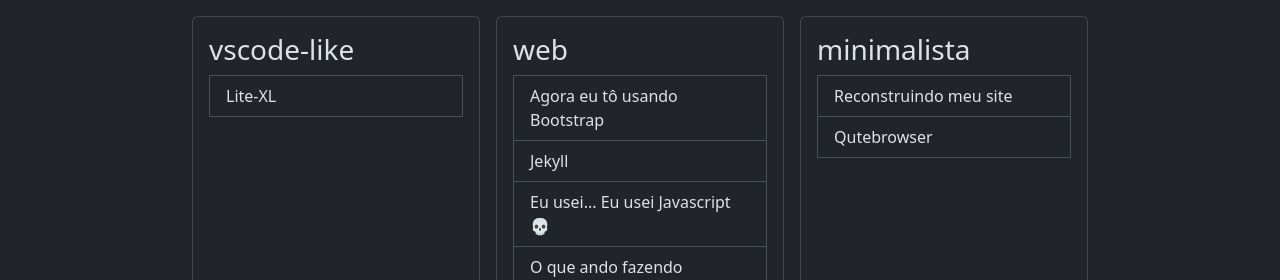
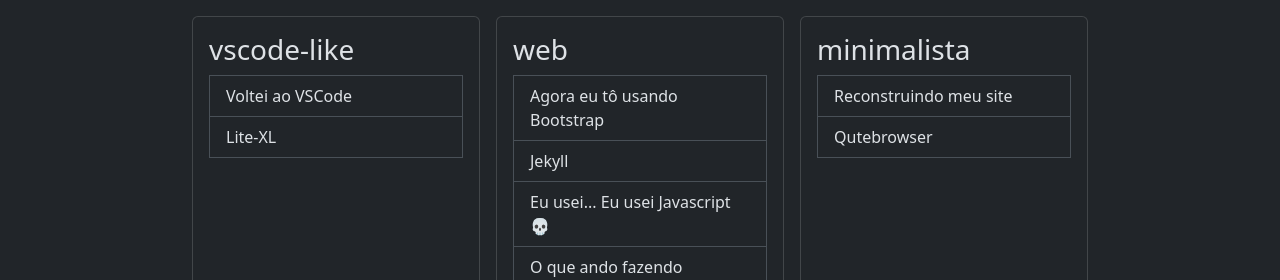
Before and after one commit to tukainpng/tukainpng.github.io, a Jekyll site: the page built from tags.html, in a window 1280 px wide and 900 px high, scrolled down 982 px. Shown: the part 175-455 px from the top of the window. Built offline with Jekyll 4.4.1, drawn with Linux system fonts in a browser that asks for light colours.

Commit message:
Pequena alteração

```diff
--- a/_posts/2024-06-21-Voltei ao ChromeOS Flex.md
+++ b/_posts/2024-06-21-Voltei ao ChromeOS Flex.md
@@ -5,6 +5,7 @@
 thumb: vscode.webp
 tags:
     - soydev
+    - vscode-like
     - os
 description: E a usar o VSCode também.
 ---
```
